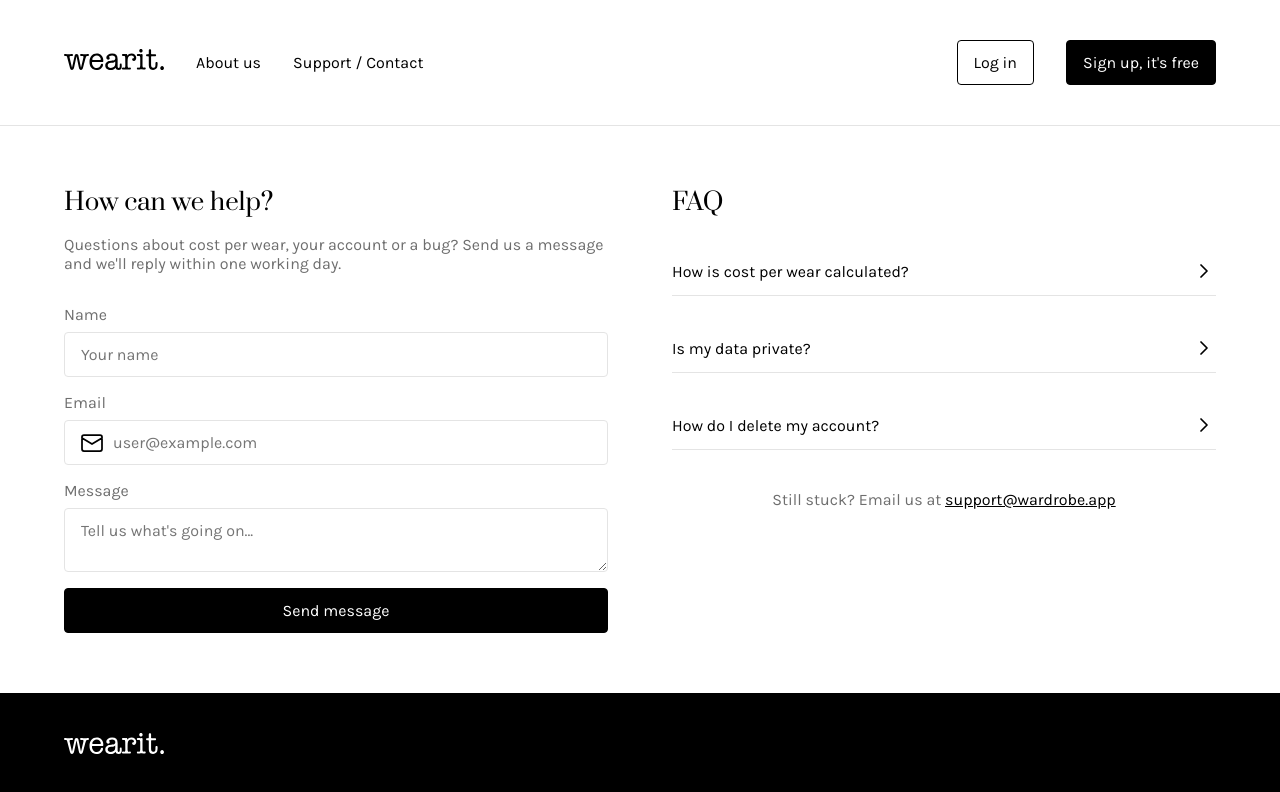
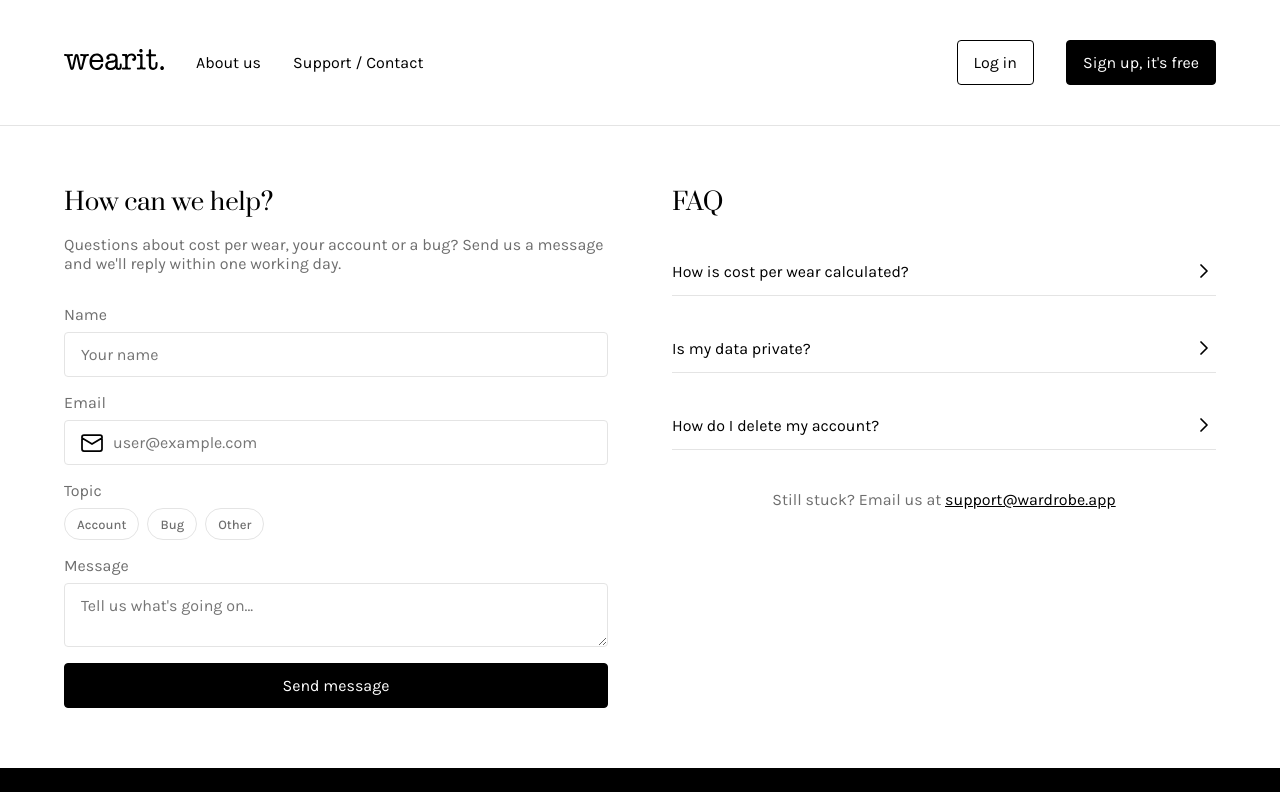
Before and after one commit to anetkabagetka/wearit, a Vue app: page /support-contact in a window 1280 px wide. Shown: the top 792 px of the page. Built offline with nearby package versions, Linux system fonts and the light colour scheme; no server answers.

Commit message:
Contact form topic selection

```diff
--- a/src/styles/main.css
+++ b/src/styles/main.css
@@ -104,6 +104,48 @@ input, textarea {
 
 form {
     margin-top: 16px;
+}
+
+fieldset {
+    border: none;
+    color: var(--gray);
+}
+
+.chips {
+    display: flex;
+    flex-wrap: wrap;
+    gap: 8px;
+    margin-top: 8px;
+}
+
+.chip {
+    display: inline-flex;
+    align-items: center;
+    height: 32px;
+    padding: 0 12px;
+    border: 1px solid var(--light-gray);
+    border-radius: 999px;
+    background-color: var(--white);
+    font-size: 13px;
+    font-weight: 500;
+    cursor: pointer;
+
+    input {
+        position: absolute;
+        opacity: 0;
+        pointer-events: none;
+    }
+}
+
+.chip:has(input:checked) {
+    background-color: var(--black);
+    border-color: var(--black);
+    color: var(--white);
+}
+
+.chip:has(input:focus-visible) {
+    outline: 2px solid var(--black);
+    outline-offset: 2px;
 }
 
 .input-icon {
--- a/src/views/ContactView.vue
+++ b/src/views/ContactView.vue
@@ -4,6 +4,12 @@ import Footer from '@/components/Footer.vue'
 
 import mailIcon from '@/assets/icons/mail.svg'
 import chevronRightIcon from '@/assets/icons/chevron-right.svg'
+
+// AI - reactive topic selection for contact form
+import { ref } from 'vue'
+
+const topics = ['Account', 'Bug', 'Other']
+const topic = ref('')
 </script>
 
 <template>
@@ -33,6 +39,17 @@ import chevronRightIcon from '@/assets/icons/chevron-right.svg'
                                         placeholder="user@example.com" required />
                                 </span>
                             </label>
+
+                            <!-- AI - topic selection for contact form -->
+                            <fieldset class="stack-small">
+                                <legend>Topic</legend>
+                                <div class="chips">
+                                    <label v-for="item in topics" :key="item" class="chip">
+                                        <input v-model="topic" type="radio" name="topic" :value="item" required />
+                                        {{ item }}
+                                    </label>
+                                </div>
+                            </fieldset>
 
                             <label class="stack-small">
                                 Message
```
